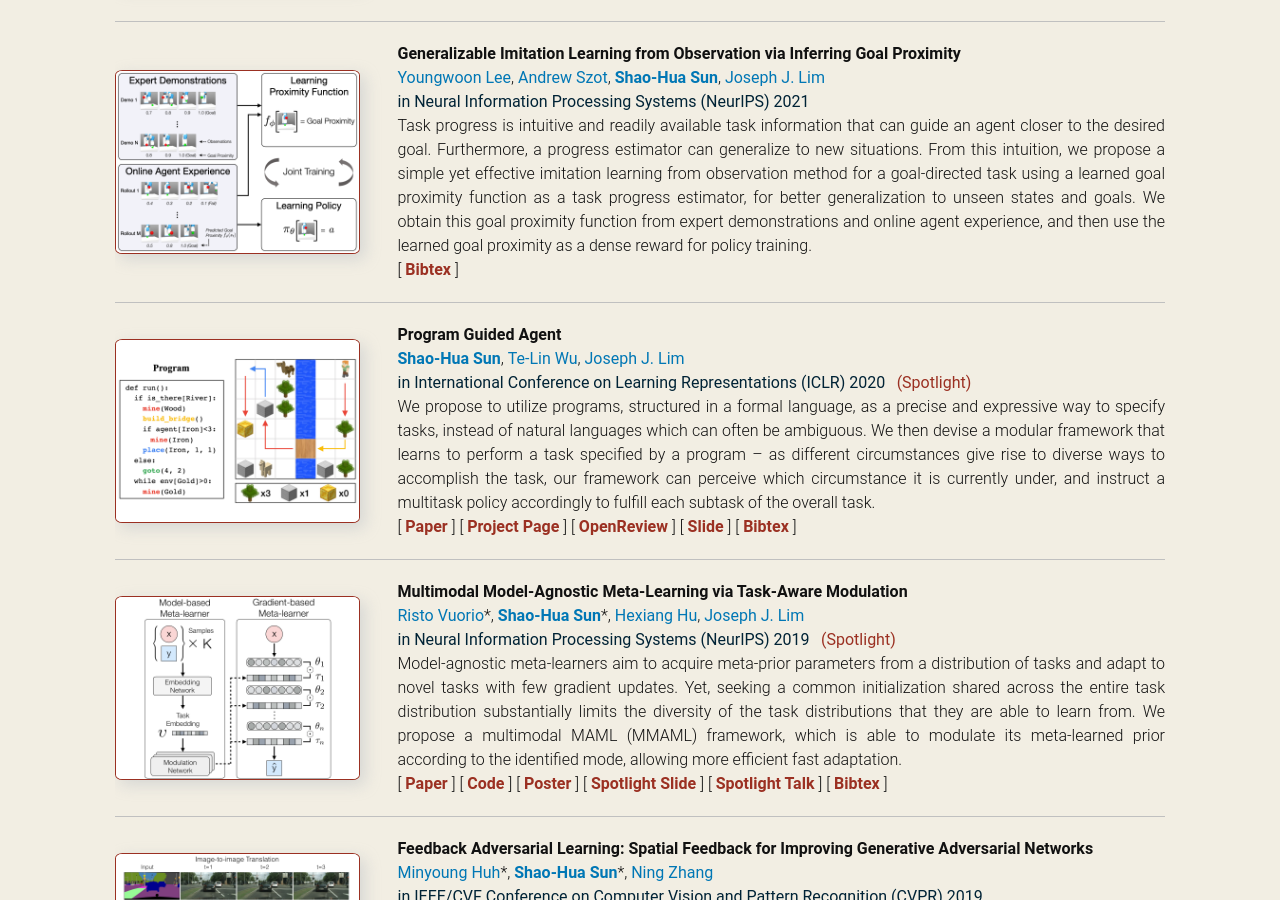
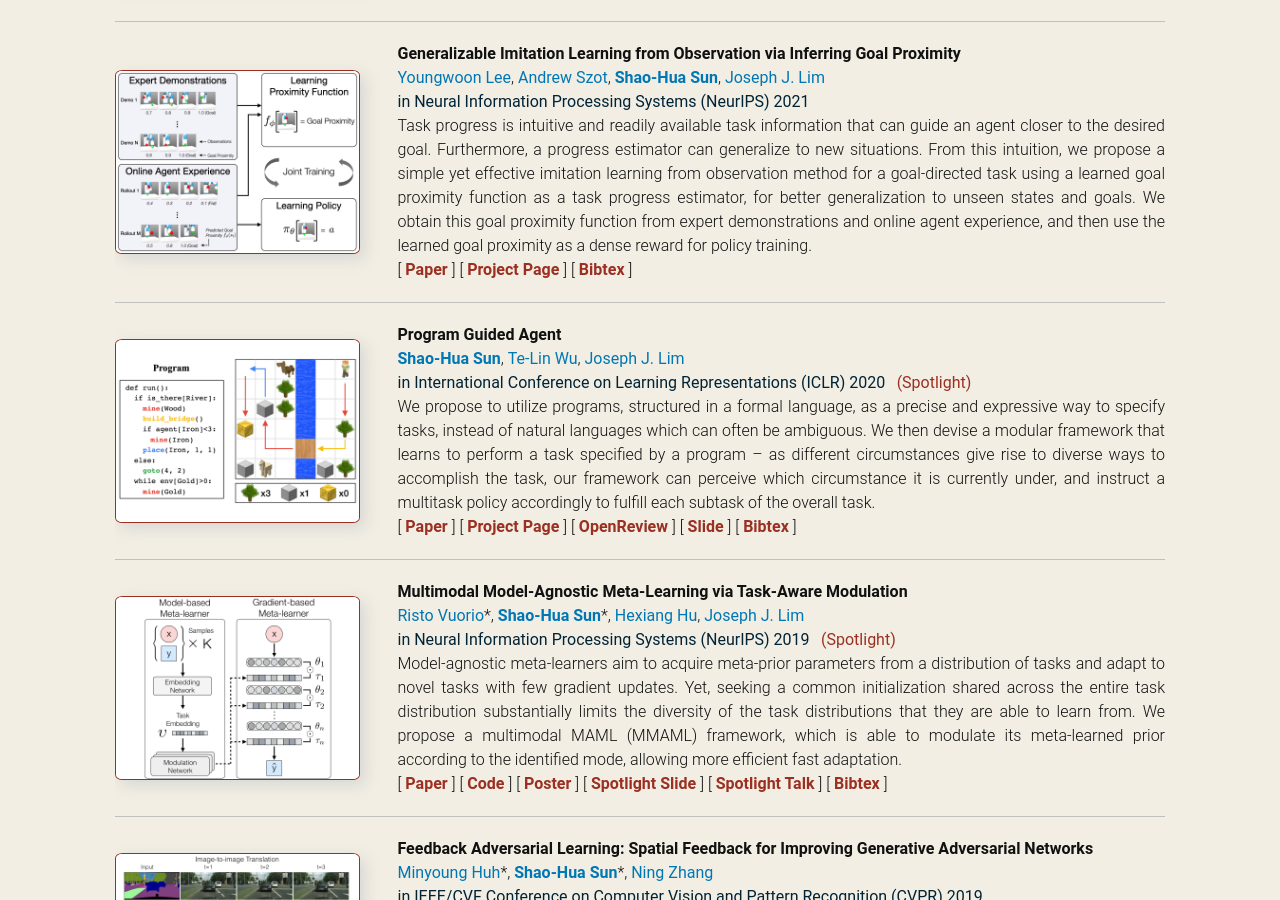
Before and after one commit to shaohua0116/shaohua0116.github.io, a Jekyll site: the page built from index.html, in a window 1280 px wide and 900 px high, scrolled down 1351 px. Built offline with Jekyll 4.4.1, drawn with Linux system fonts in a browser that asks for light colours; some web fonts are replaced.

Commit message:
add goal prox page and paper link

```diff
--- a/_data/publications.yml
+++ b/_data/publications.yml
@@ -77,6 +77,10 @@
   desc: 'Task progress is intuitive and readily available task information that can guide an agent closer to the desired goal. Furthermore, a progress estimator can generalize to new situations. From this intuition, we propose a simple yet effective imitation learning from observation method for a goal-directed task using a learned goal proximity function as a task progress estimator, for better generalization to unseen states and goals. We obtain this goal proximity function from expert demonstrations and online agent experience, and then use the learned goal proximity as a dense reward for policy training.'
   abstract: 'Task progress is intuitive and readily available task information that can guide an agent closer to the desired goal. Furthermore, a progress estimator can generalize to new situations. From this intuition, we propose a simple yet effective imitation learning from observation method for a goal-directed task using a learned goal proximity function as a task progress estimator, for better generalization to unseen states and goals. We obtain this goal proximity function from expert demonstrations and online agent experience, and then use the learned goal proximity as a dense reward for policy training. We demonstrate that our proposed method can robustly generalize compared to prior imitation learning methods on a set of goal-directed tasks in navigation, locomotion, and robotic manipulation, even with demonstrations that cover only a part of the states.'
   tags:
+    - name: 'Paper'
+      url: 'https://papers.nips.cc/paper/2021/hash/868b7df964b1af24c8c0a9e43a330c6a-Abstract.html'
+    - name: 'Project Page'
+      url:  'https://clvrai.github.io/goal_prox_il/'
     - name: 'Bibtex'
       url:  '/bibtex/goal.txt'
   publisher:  'Neural Information Processing Systems (NeurIPS) 2021'
```
